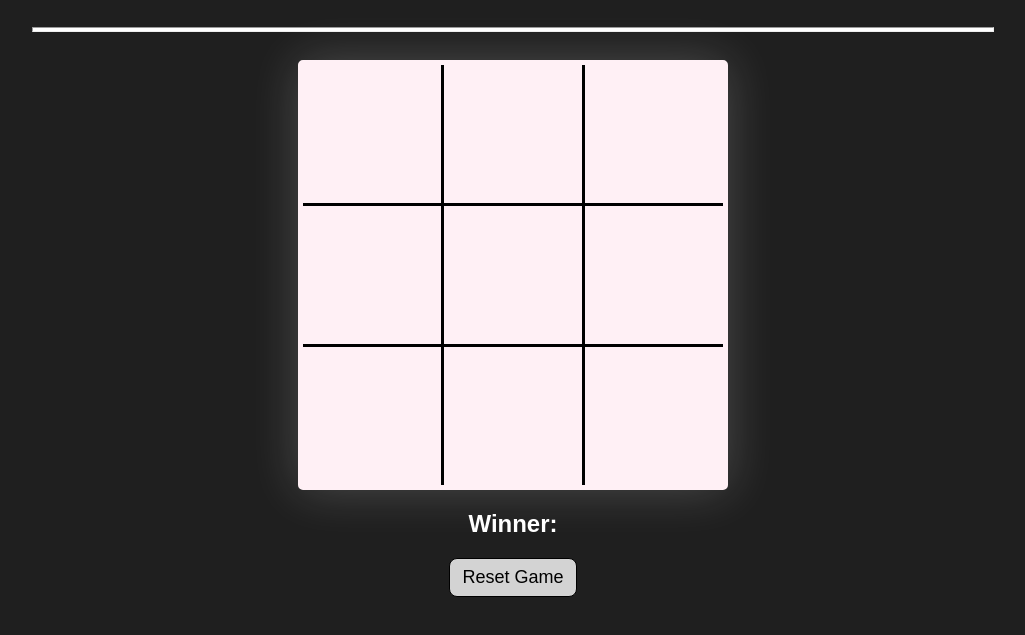
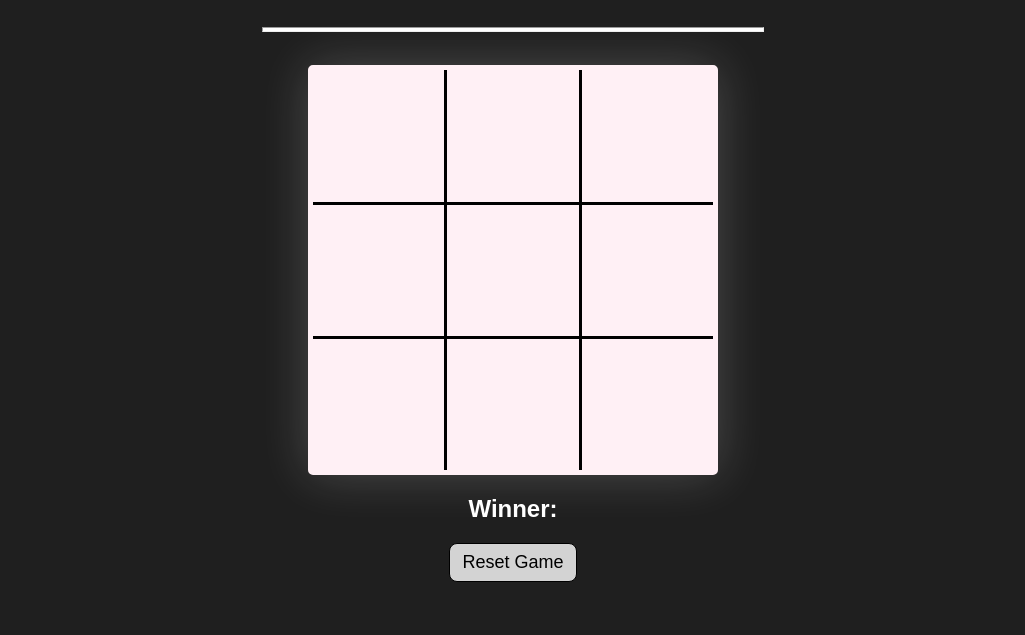
Before and after one commit to Anirudh-Navalgund/Tic-Tac-Toe, a plain HTML site: page index.html in a window 1280 px wide. Shown: the part 85-720 px from the top of the page, without its empty margins (127-1152 px from the left). Drawn offline with Linux system fonts and the light colour scheme.

Commit message:
Update styles.css

```diff
--- a/styles.css
+++ b/styles.css
@@ -10,16 +10,17 @@ h1 {
 }
 hr {
   width: 75vw;
+  max-width: 500px;
   height: 3px;
   background-color: white;
   margin: auto;
-  margin-bottom: 10px;
+  margin-bottom: 15px;
 
 }
 
 #board {
-  width: 420px;
-  height: 420px;
+  width: 400px;
+  height: 400px;
   background-color: lavenderblush;
   color: black;
 
@@ -33,8 +34,8 @@ hr {
 }
 
 .tile {
-  width: 138px;
-  height: 138px;
+  width: calc(33.333% - 2px);
+  height: calc(33.333% - 2px);
   font-size: 120px;
   display: flex;
   justify-content: center;
```
